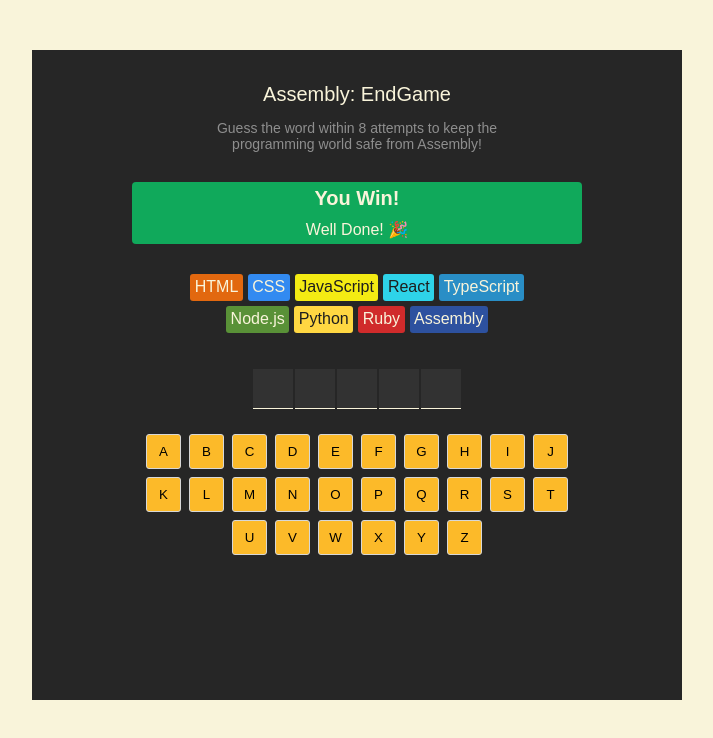
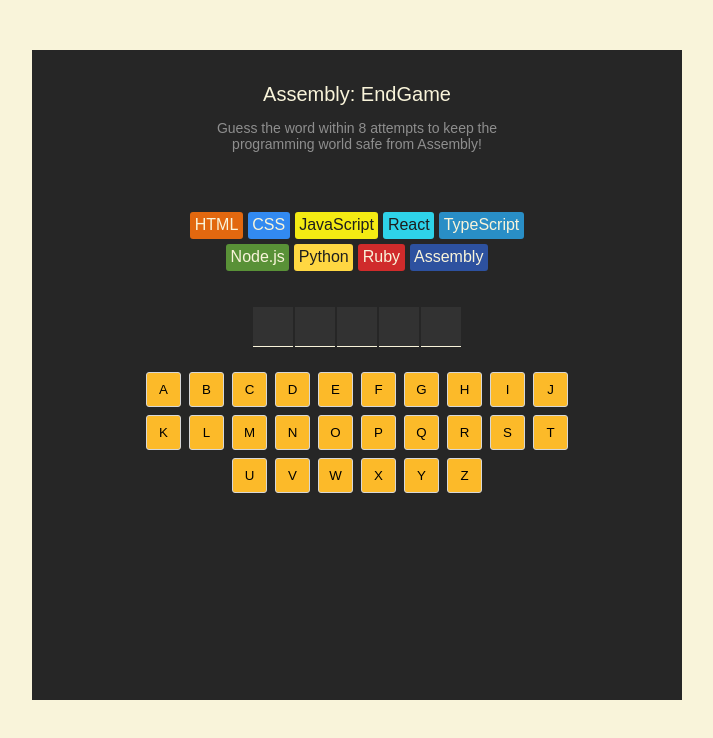
Before and after one commit to Simon710Jay/Assembly-EndGame, a React app in the folder assembly-endgame/: page / in a window 1280 px wide. Shown: the top 738 px of the page, without its empty margins (38-751 px from the left). Built offline with nearby package versions, Linux system fonts and the light colour scheme; the HTML template or start-up script is replaced by a standard one.

Commit message:
feat: enhance game status display with win/loss background colors

```diff
--- a/assembly-endgame/src/components/Header.jsx
+++ b/assembly-endgame/src/components/Header.jsx
@@ -22,7 +22,7 @@
         [...prevLetters, letter])
   }
 
-  const languageElement = languages.map((lang, index) =>{
+  const languageElement = languages.map((lang, index) => {
     const isLanguageLost = index < wrongGuessCount
     const style = {
       backgroundColor: lang.backgroundColor,
@@ -58,6 +58,13 @@
     )
   })
 
+
+  const gameStatusClass = clsx("game-status", {
+    won: isGameWon,
+    lost: isGameLost
+  })
+
+
   return (
     <main>
       <header>
@@ -65,9 +72,23 @@
         <p>Guess the word within 8 attempts to keep the
           programming world safe from Assembly!</p>
       </header>
-      <section className="game-status">
-          <h2>You Win!</h2>
-          <p>Well Done! 🎉 </p>
+    <section className={gameStatusClass}>
+        {isGameOver ? (
+          isGameWon ? (
+            <>
+              <h2>You win!</h2>
+              <p>Well done! 🎉</p>
+            </>
+          ) : (
+            <>
+              <h2>Game over!</h2>
+              <p>You lose! Better start learning Assembly 😭</p>
+            </>
+          )
+        ) : (
+          null
+        )
+        }
       </section>
       <section className="language-chips">
         {languageElement}
--- a/assembly-endgame/src/index.css
+++ b/assembly-endgame/src/index.css
@@ -49,6 +49,14 @@
     margin-block: 30px;
 }
 
+section.game-status.won {
+    background-color: #10A95B;
+}
+
+section.game-status.lost {
+    background-color: #BA2A2A;
+}
+
 section.game-status>p {
     margin: 5px;
 }
@@ -92,10 +100,10 @@
     display: flex;
     justify-content: center;
     gap: 2px;
-     margin-top: 36px;
+    margin-top: 36px;
 }
 
-section.word > span {
+section.word>span {
     height: 40px;
     width: 40px;
     background-color: #323232;
@@ -115,15 +123,15 @@
     margin-top: 25px;
 }
 
-section.keyboard > button.correct {
+section.keyboard>button.correct {
     background-color: #10A95B;
 }
 
-section.keyboard > button.wrong {
+section.keyboard>button.wrong {
     background-color: #EC5D49;
 }
 
-section.keyboard > button {
+section.keyboard>button {
     height: 35px;
     width: 35px;
     background-color: #FCBA29;
```
Lines whose indentation alone changed are shown as unchanged.
